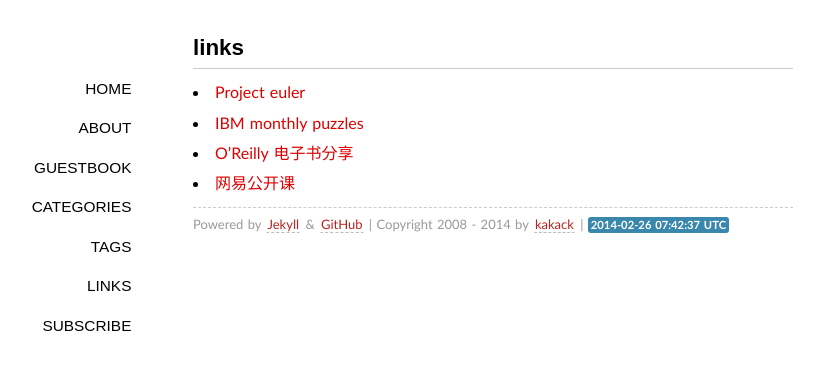
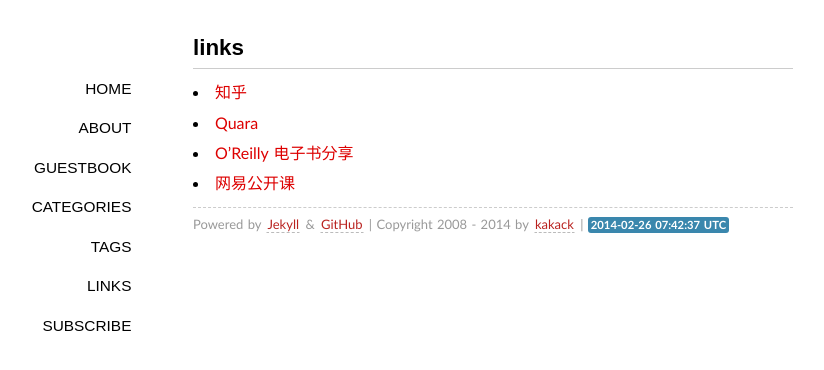
Before and after one commit to ste7enf/kakack.github.io, a Jekyll site: the page built from links/index.md, in a window 1280 px wide. Shown: the top 370 px of the page, without its empty margins (147-971 px from the left). Built offline with Jekyll 4.4.1, drawn with Linux system fonts in a browser that asks for light colours; some web fonts are replaced; Markdown is read by kramdown in place of the engine named in the settings; comment, search, counter and statistics services are not loaded.

Commit message:
my links

```diff
--- a/links/index.md
+++ b/links/index.md
@@ -4,7 +4,7 @@ layout: page
 comments: yes
 ---
 
-- [Project euler](http://projecteuler.net/)
-- [IBM monthly puzzles](http://domino.research.ibm.com/Comm/wwwr_ponder.nsf/pages/index.html)
+- [知乎](http://www.zhihu.com/)
+- [Quara](https://www.quora.com/)
 - [O'Reilly 电子书分享](http://www.verycd.com/i/4398009/)
 - [网易公开课](http://open.163.com/)
```
